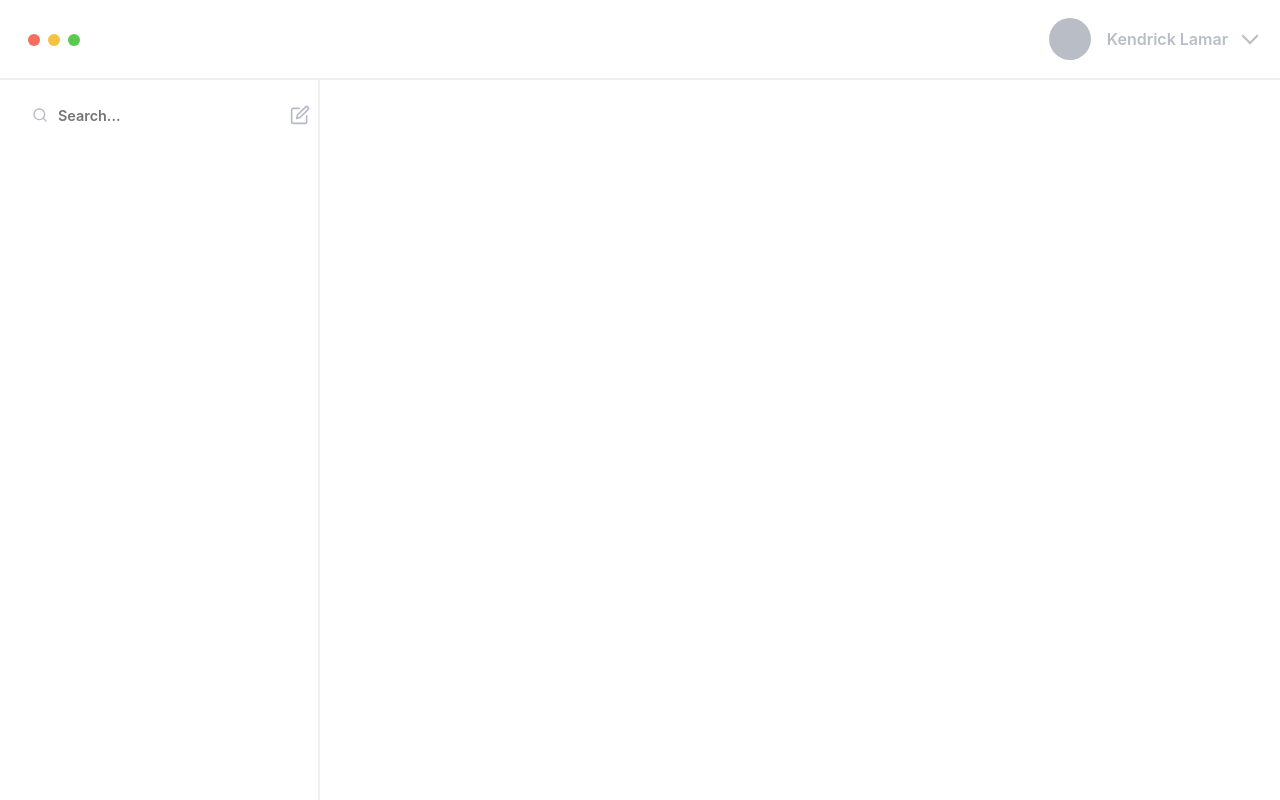
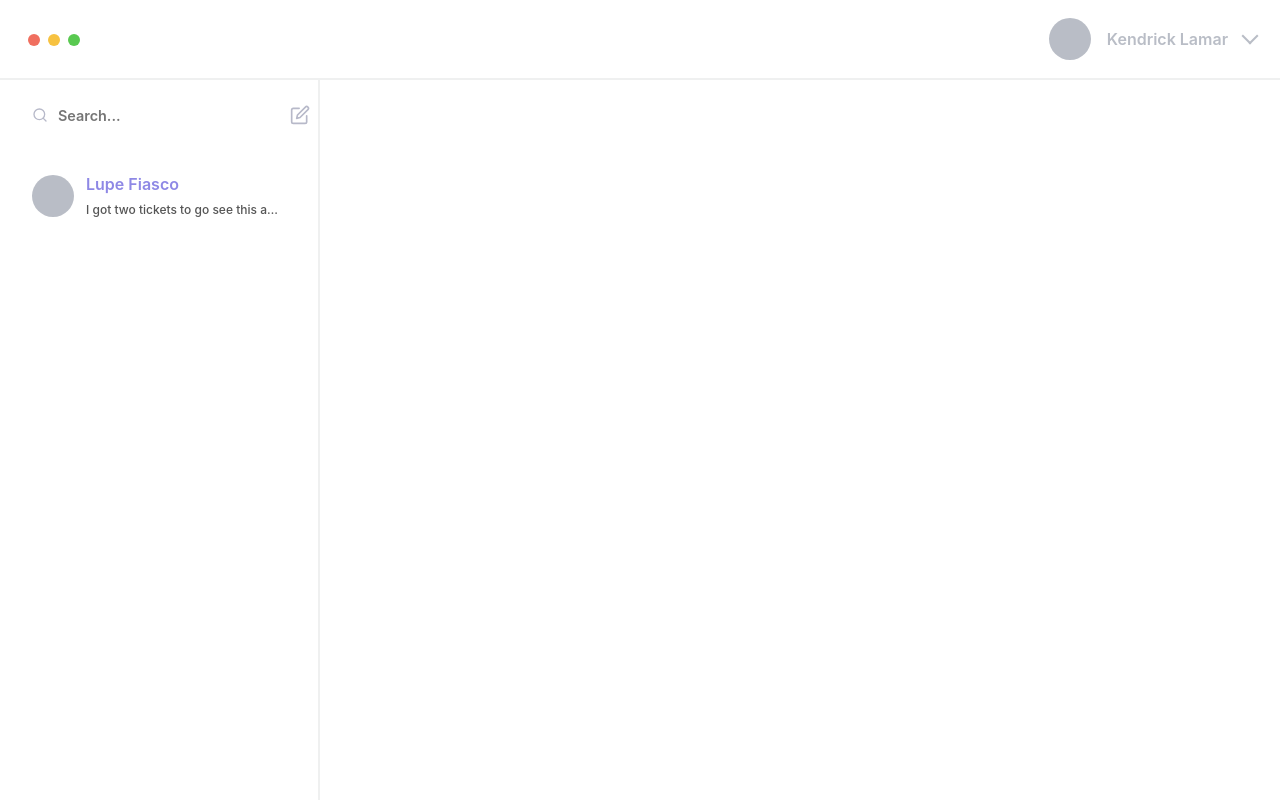
Before and after one commit to ridafkih/redux-chat-app, a React (Create React App) app: page / in a window 1280 px wide. Built offline with nearby package versions, Linux system fonts and the light colour scheme.

Commit message:
completed placeholder conversation preview

```diff
--- a/src/components/ConversationList/molecules/ConversationPreview/ConversationPreview.jsx
+++ b/src/components/ConversationList/molecules/ConversationPreview/ConversationPreview.jsx
@@ -1,7 +1,19 @@
 import React from "react";
+import styles from "./ConversationPreview.module.css";
 
 function ConversationPreview() {
-  return <div></div>;
+  return (
+    <div className={`${styles.container} ${styles.unread}`}>
+      <div className={styles.avatar_container}></div>
+      <div className={styles.metadata}>
+        <div className={styles.name}>Lupe Fiasco</div>
+        <div className={styles.preview}>
+          I got two tickets to go see this awesome show, it's called Spongebob
+          Squarepants.
+        </div>
+      </div>
+    </div>
+  );
 }
 
 export default ConversationPreview;
--- /dev/null
+++ b/src/components/ConversationList/molecules/ConversationPreview/ConversationPreview.module.css
@@ -0,0 +1,57 @@
+.container {
+  width: 100%;
+  position: relative;
+  padding: 1.5rem 2rem;
+  display: flex;
+  align-items: center;
+  user-select: none;
+}
+
+.container:hover {
+  cursor: pointer;
+  background: #FAFAFA;
+}
+
+.avatar_container {
+  min-width: 42px;
+  height: 42px;
+  border-radius: 50%;
+
+  background: #B9BDC6;
+  margin-right: 0.75rem;
+}
+
+.metadata {
+  min-width: 0;
+  overflow: hidden;
+
+  display: flex;
+  flex-direction: column;
+  justify-content: space-between;
+}
+
+.container.unread .name {
+  color: #8E88E5;
+}
+
+.name {
+  color: #74777C;
+  font-size: 16px;
+  font-weight: 600;
+}
+
+.container.unread .preview {
+  color: #555555;
+}
+
+.preview {
+  width: 100%;
+  display: inline-block;
+  font-size: 12px;
+  font-weight: 500;
+  text-overflow: ellipsis;
+  overflow: hidden;
+  white-space: nowrap;
+  margin-top: 0.5rem;
+  color: #B7B9C9;
+}
```
